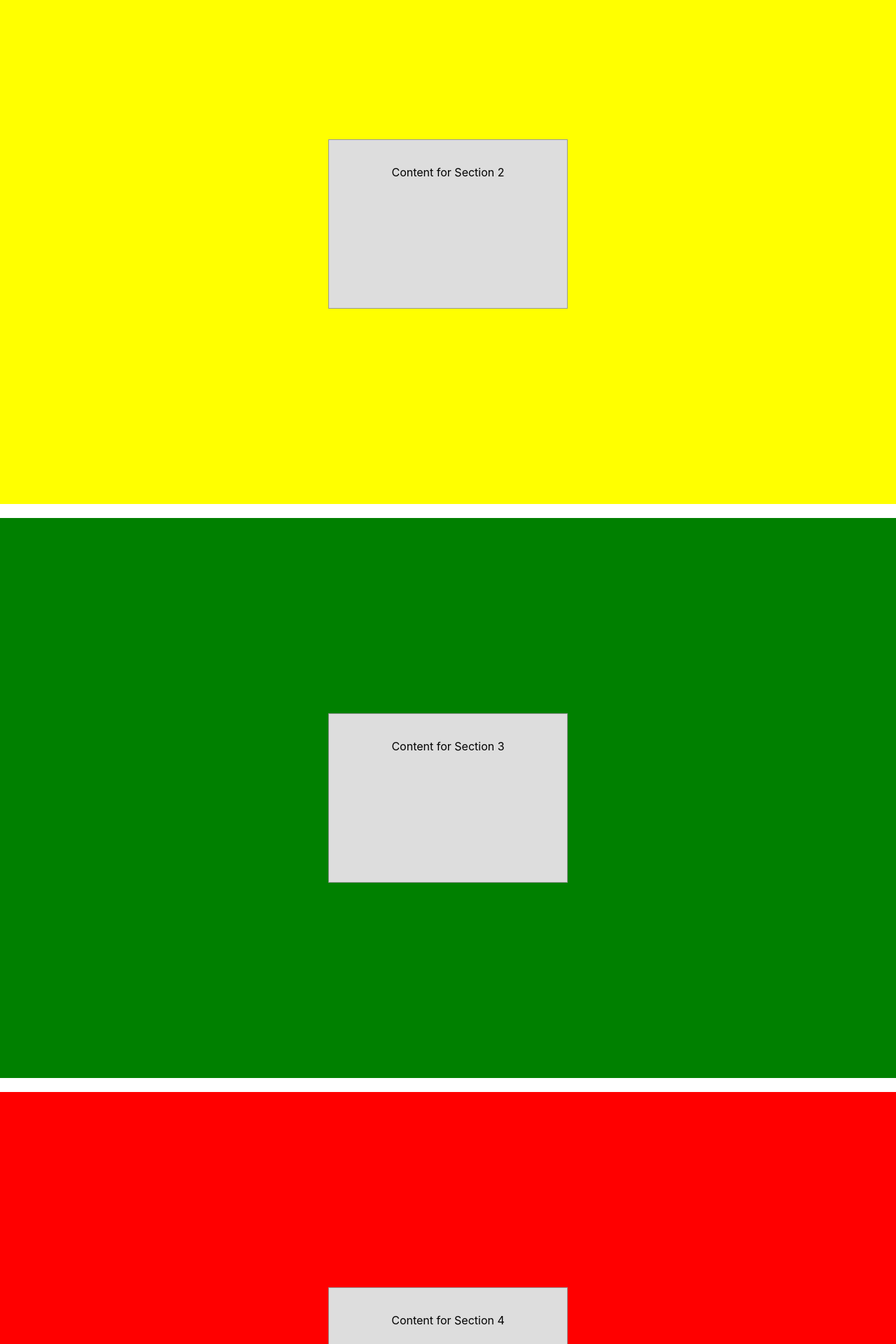
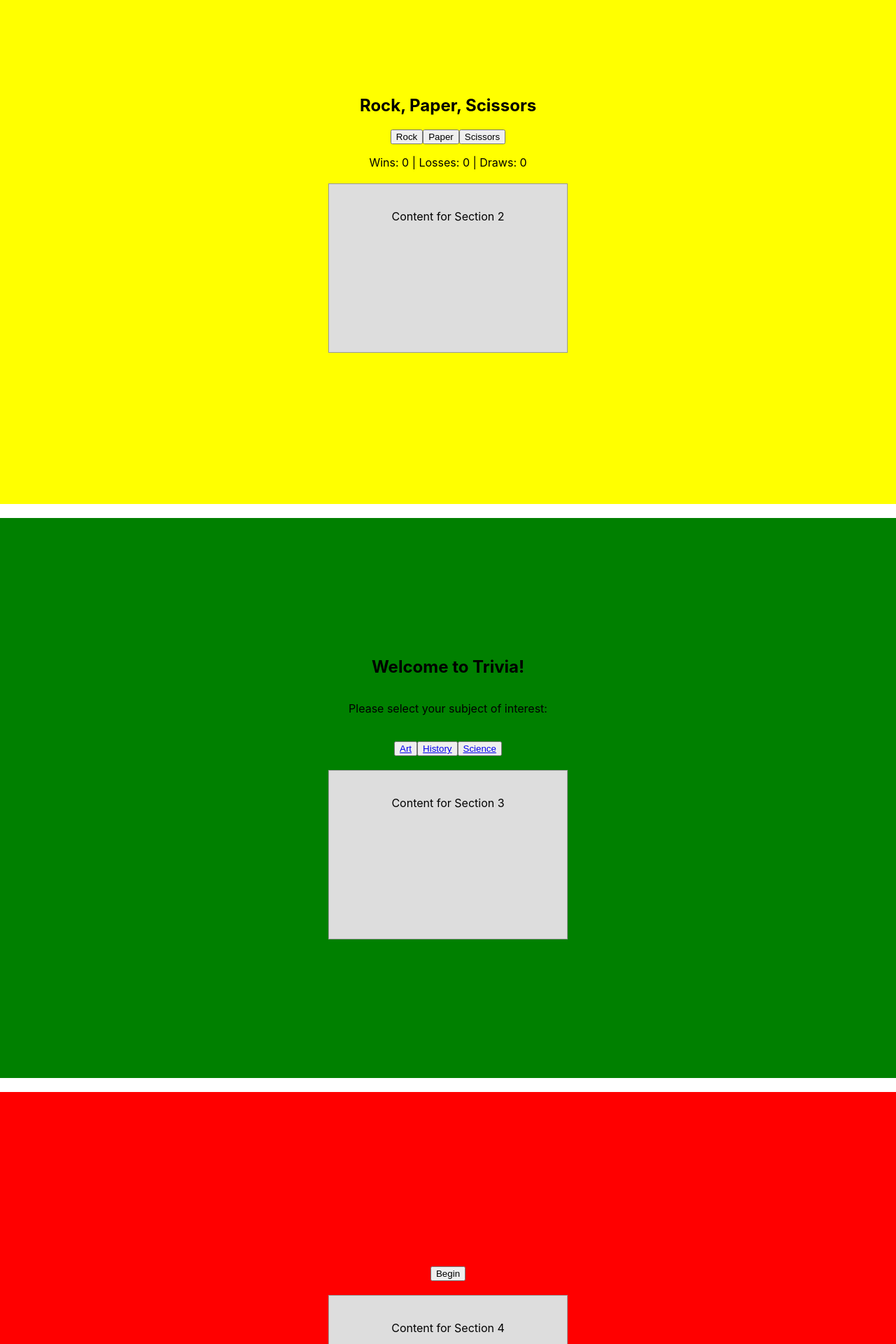
Before and after one commit to 1DanielKing/Jac-Enterprises, a React (Create React App) app in the folder frontend/: page / in a window 1280 px wide. Shown: the part 920-2840 px from the top of the page at 70% size. Built offline with nearby package versions, Linux system fonts and the light colour scheme.

Commit message:
beginbuttonfixed

```diff
--- a/frontend/src/components/ArtQuestionComponent.js
+++ b/frontend/src/components/ArtQuestionComponent.js
@@ -48,7 +48,7 @@ const ArtQuestionComponent = () => {
     }
 
     return (
-        <div>
+        <div style={{ display: 'flex', flexDirection: 'column', alignItems: 'center', justifyContent: 'center', height: '100vh' }}>
             {!quizStarted && <button onClick={handleButtonClick}>BEGIN</button>}
 
             {question && (
--- a/frontend/src/components/HistoryQuestionComponent.js
+++ b/frontend/src/components/HistoryQuestionComponent.js
@@ -48,7 +48,7 @@ const HistoryQuestionComponent = () => {
     }
 
     return (
-        <div>
+        <div style={{ display: 'flex', flexDirection: 'column', alignItems: 'center', justifyContent: 'center', height: '100vh' }}>
             {!quizStarted && <button onClick={handleButtonClick}>BEGIN</button>}
 
             {question && (
--- a/frontend/src/components/ScienceQuestionComponent.js
+++ b/frontend/src/components/ScienceQuestionComponent.js
@@ -48,7 +48,7 @@ const ScienceQuestionComponent = () => {
     }
 
     return (
-        <div>
+        <div style={{ display: 'flex', flexDirection: 'column', alignItems: 'center', justifyContent: 'center', height: '100vh' }}>
             {!quizStarted && <button onClick={handleButtonClick}>BEGIN</button>}
 
             {question && (
--- a/frontend/src/pages/HomePage.js
+++ b/frontend/src/pages/HomePage.js
@@ -1,4 +1,7 @@
 import React from "react";
+import RPSComponent from "../components/RPSComponent";
+import TriviaPage from "./TriviaPage";
+import WordGuesserComponent from "../components/WordGuesserComponent";
 
 const HomePage = () => {
     const sectionStyle = {
@@ -80,7 +83,7 @@ const HomePage = () => {
 
       <section style={{ ...sectionStyle, backgroundColor: 'yellow' }} id="section2">
         <div className="container">
-          {/* Placeholder box */}
+        <RPSComponent />
           <div style={placeholderBoxStyle}>
             <p>Content for Section 2</p>
           </div>
@@ -90,7 +93,7 @@ const HomePage = () => {
 
       <section style={{ ...sectionStyle, backgroundColor: 'green' }} id="section3">
         <div className="container">
-          {/* Placeholder box */}
+          <TriviaPage/>
           <div style={placeholderBoxStyle}>
             <p>Content for Section 3</p>
           </div>
@@ -99,7 +102,7 @@ const HomePage = () => {
 
       <section style={{ ...sectionStyle, backgroundColor: 'red' }} id="section4">
         <div className="container">
-          {/* Placeholder box */}
+          <WordGuesserComponent/>
           <div style={placeholderBoxStyle}>
             <p>Content for Section 4</p>
           </div>
```
